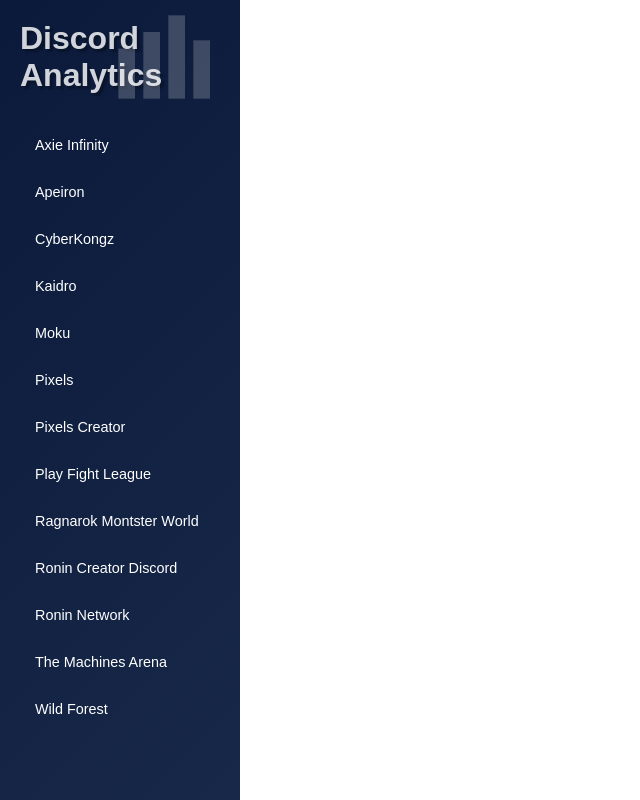
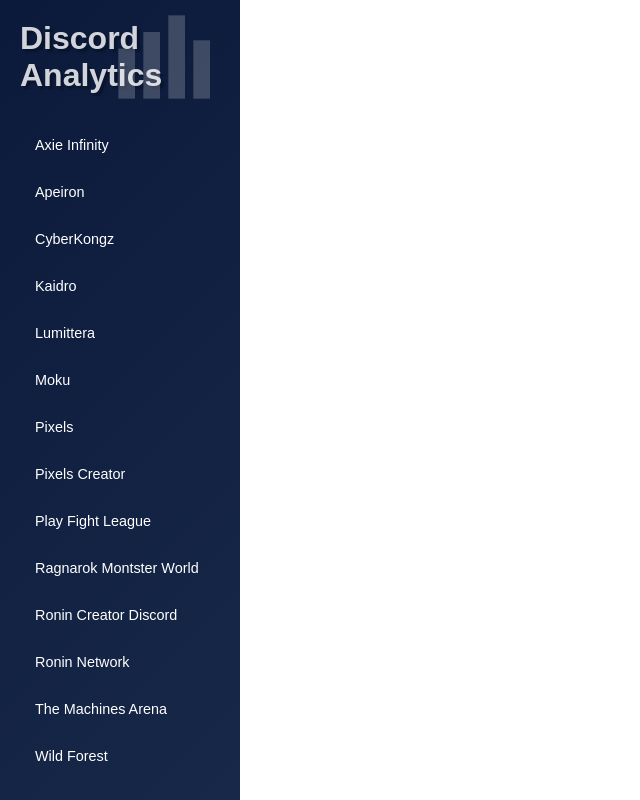
Before and after one commit to Cprogram06/dc-analytics, a React (Create React App) app: page / in a window 1280 px wide. Shown: the whole page, without its empty margins (0-640 px from the left). Built offline with nearby package versions, Linux system fonts and the light colour scheme.

Commit message:
Data update

```diff
--- a/src/components/Sidebar.tsx
+++ b/src/components/Sidebar.tsx
@@ -20,6 +20,7 @@
                 <li><button onClick={() => setPage('Apeiron-2024.html')}>Apeiron</button></li>
                 <li><button onClick={() => setPage('CyberKongz-2024.html')}>CyberKongz</button></li>
                 <li><button onClick={() => setPage('Kaidro-2024.html')}>Kaidro</button></li>
+                <li><button onClick={() => setPage('Lumittera-2024.html')}>Lumittera</button></li>
                 <li><button onClick={() => setPage('Moku-2024.html')}>Moku</button></li>
                 <li><button onClick={() => setPage('Pixels-2024.html')}>Pixels</button></li>
                 <li><button onClick={() => setPage('PixelsCreator-2024.html')}>Pixels Creator</button></li>
```
